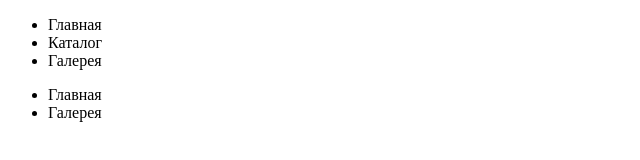
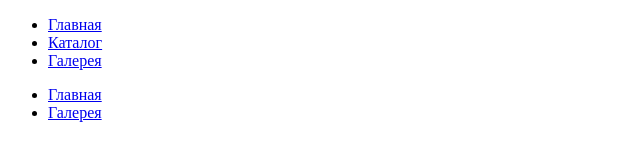
Before and after one commit to n1kko777/JS-level-2, a plain HTML site: page lesson-1.html in a window 1280 px wide. Shown: the whole page, without its empty margins (0-640 px from the left). Drawn offline with Linux system fonts and the light colour scheme.

Commit message:
Правки ссылки

```diff
--- a/lesson-1.html
+++ b/lesson-1.html
@@ -42,7 +42,7 @@
     MenuItem.prototype = Object.create(Container.prototype);
     MenuItem.prototype.constructor = MenuItem;
     MenuItem.prototype.render = function () {
-      return "<li class='" + this.className + "' href='" + this.href + "'>" + this.itemName + "</li>";
+      return "<li class='" + this.className + "'><a href='" + this.href + "'>" + this.itemName + "</a></li>";
     }
     var m_item1 = new MenuItem("/", "Главная");
     var m_item2 = new MenuItem("/catalogue/", "Каталог");
```
